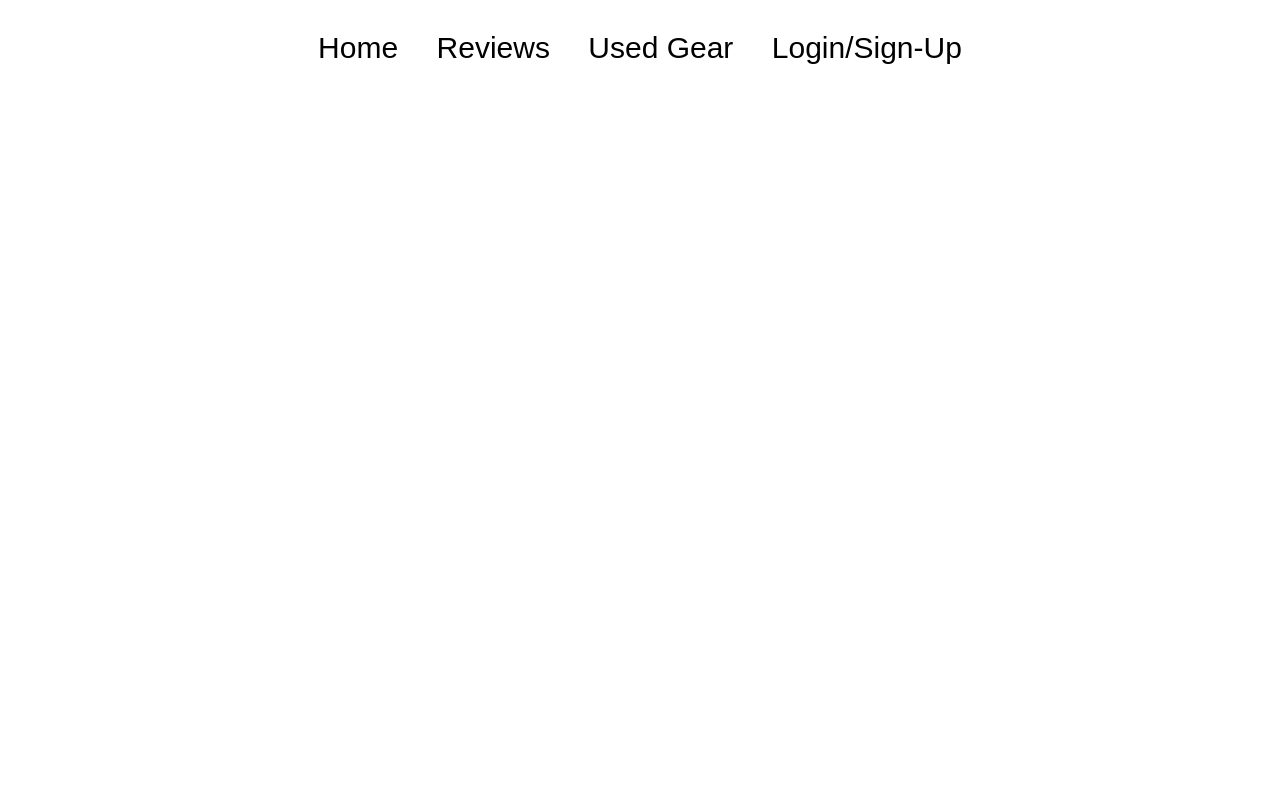
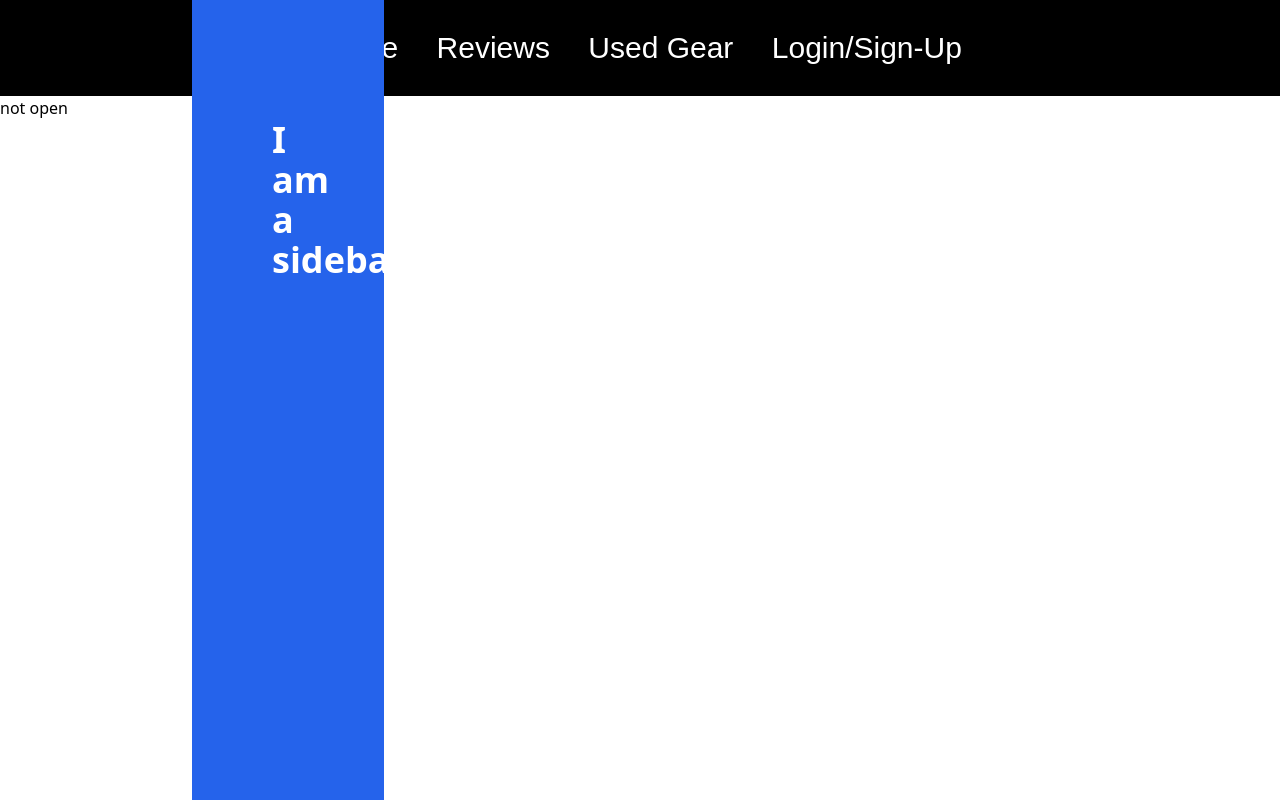
Before and after one commit to Brandon-Winkler/FitView, a React (Vite) app: page /reviews in a window 1280 px wide. Built offline with nearby package versions, Linux system fonts and the light colour scheme.

Commit message:
Beginning side bar and touched up the nav bar. Also added a recent activity header to home page

```diff
--- a/package.json
+++ b/package.json
@@ -14,6 +14,8 @@
     "@fortawesome/free-regular-svg-icons": "^6.4.0",
     "@fortawesome/free-solid-svg-icons": "^6.4.0",
     "@fortawesome/react-fontawesome": "^0.2.0",
+    "@types/classnames": "^2.3.1",
+    "classnames": "^2.3.2",
     "localforage": "^1.10.0",
     "match-sorter": "^6.3.1",
     "react": "^18.2.0",
--- a/src/App.tsx
+++ b/src/App.tsx
@@ -11,6 +11,7 @@ import racksImage from './assets/racks.png';
 import machinesImage from './assets/machines.png';
 import attatchmentsImage from './assets/attatchments.png';
 import NavBar from './components/NavBar';
+import SideBar from './components/SideBar'
 
 interface Slide {
   img: string;
@@ -79,6 +80,7 @@ function App() {
           ))}
         </div>
       </div>
+      <h1 className="text-center font-roboto py-10 text-2xl">Recent Activity</h1>
     </>
   )
 }
--- a/src/components/NavBar.tsx
+++ b/src/components/NavBar.tsx
@@ -3,13 +3,13 @@ import { Link } from "react-router-dom";
 
 const NavBar = () => {
     return (
-        <nav className='bg-white h-24'>
+        <nav className='bg-black h-24'>
             <div className='flex justify-center items-center h-full'>
             <ul className='flex items-center gap-[3vw]'>
-                <li><Link to='/' type='button' className='bg-white font-bebas hover:underline text-3xl'>Home</Link></li>
-                <li><Link to='/reviews' type='button' className='bg-white font-bebas hover:underline text-3xl'>Reviews</Link></li>
-                <li><Link to='/used-gear' type='button' className='bg-white font-bebas hover:underline text-3xl'>Used Gear</Link></li>
-                <li><Link to='/login-signup' type='button' className='bg-white font-bebas hover:underline text-3xl'>Login/Sign-Up</Link></li>
+                <li><Link to='/' type='button' className='bg-black font-bebas hover:underline text-3xl text-white hover:text-FitYellow'>Home</Link></li>
+                <li><Link to='/reviews' type='button' className='bg-black font-bebas hover:underline text-3xl text-white hover:text-FitYellow'>Reviews</Link></li>
+                <li><Link to='/used-gear' type='button' className='bg-black font-bebas hover:underline text-3xl text-white hover:text-FitYellow'>Used Gear</Link></li>
+                <li><Link to='/login-signup' type='button' className='bg-black font-bebas hover:underline text-3xl text-white hover:text-FitYellow'>Login/Sign-Up</Link></li>
             </ul>
             </div>
         </nav>
--- /dev/null
+++ b/src/components/SideBar.tsx
@@ -0,0 +1,29 @@
+import { useState } from "react";
+
+const SideBar = () => {
+    const [isOpen, setIsOpen] = useState(false);
+
+    return (
+        <>
+            {!isOpen ?
+                (
+                    <button onClick={() => setIsOpen(!isOpen)}>not open</button>
+                ) :
+                (
+                    <button className="text-white" onClick={() => setIsOpen(!isOpen)}>x</button>
+                )
+            }
+            <div
+                className={`top-0 left-0 w-[15vw] bg-blue-600  p-10 pl-20 text-white fixed h-full z-40  ease-in-out duration-300
+                ${isOpen ? "translate-x-0 " : "translate-x-full"}`}
+            >
+                <h1 className="mt-20 text-4xl font-semibold text-white">I am a sidebar</h1>
+            </div>
+
+        </>
+
+
+    );
+};
+
+export default SideBar;
--- a/src/index.css
+++ b/src/index.css
@@ -4,3 +4,4 @@
 
 /* fonts */
 @import url('https://fonts.googleapis.com/css2?family=Bebas+Neue&display=swap');
+@import url('https://fonts.googleapis.com/css2?family=Roboto:wght@700&display=swap');
--- a/src/pages/ReviewsPage.tsx
+++ b/src/pages/ReviewsPage.tsx
@@ -1,9 +1,13 @@
 // import React from 'react';
 import NavBar from '../components/NavBar';
+import SideBar from '../components/SideBar';
 
 const ReviewsPage = () => {
     return(
-        <NavBar></NavBar>
+        <div>
+            <NavBar></NavBar>
+            <SideBar></SideBar>
+        </div>
     );
 }
 
--- a/tailwind.config.js
+++ b/tailwind.config.js
@@ -10,6 +10,7 @@ module.exports = {
       },
       fontFamily: {
         bebas: ['Bebas Neue, sans-serif'],
+        roboto: ['Roboto, sans-serif'],
       },
     },
   },
```
Also changed, not shown: 1 other file (tests, documents, lock files or other folders).
